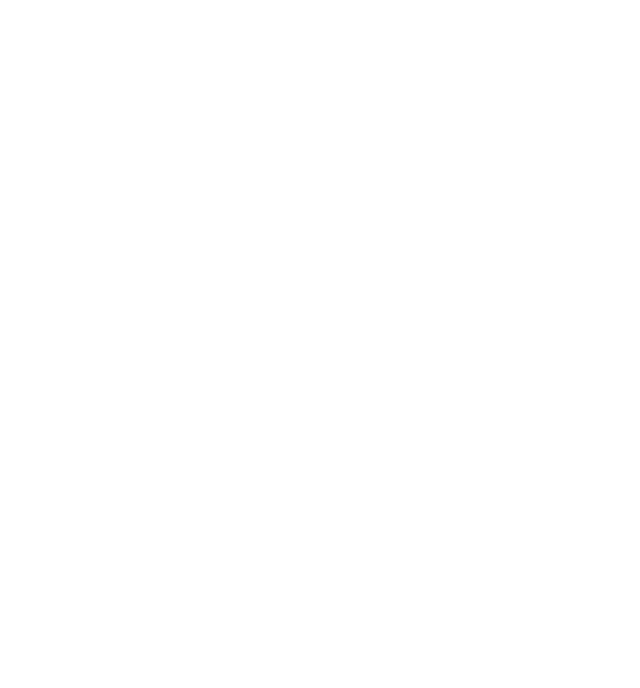
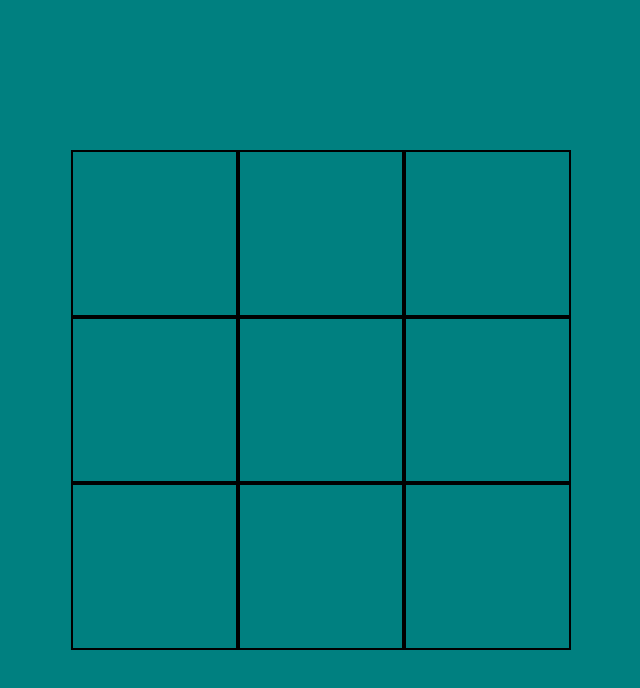
Before and after one commit to zbob889/tic-tac-toe, a plain HTML site: page index.html in a window 1280 px wide. Shown: the whole page, without its empty margins (319-959 px from the left). Drawn offline with Linux system fonts and the light colour scheme.

Commit message:
Set up some js and the grid in html and css

```diff
--- a/index.html
+++ b/index.html
@@ -6,9 +6,25 @@
     <meta name="viewport" content="width=device-width, initial-scale=1.0">
     <link rel="stylesheet" href="style.css">
     <script src="script.js" defer></script>
-    <title>Document</title>
+    <title>Tic-Tac-Toe</title>
 </head>
 <body>
 
+    <div id="container">
+
+        <div id="board">
+            <div class="cell" id="topLeft"></div>
+            <div class="cell" id="topMiddle"></div>
+            <div class="cell" id="topRight"></div>
+            <div class="cell" id="centerLeft"></div>
+            <div class="cell" id="centerMiddle"></div>
+            <div class="cell" id="centerRight"></div>
+            <div class="cell" id="bottomLeft"></div>
+            <div class="cell" id="bottomMiddle"></div>
+            <div class="cell" id="bottomRight"></div>
+        </div>
+
+    </div>
+
 </body>
 </html>
--- a/script.js
+++ b/script.js
@@ -0,0 +1,24 @@
+const gameBoard = (() => {
+
+    const boardCells = (mark) => {
+        return { mark };
+    };
+
+    const topRight = boardCells('empty');
+    const topMiddle = boardCells('empty');
+    const topLeft = boardCells('empty');
+    const centerRight = boardCells('empty');
+    const centerMiddle = boardCells('empty');
+    const centerLeft = boardCells('empty');
+    const bottomRight = boardCells('empty');
+    const bottomMiddle = boardCells('empty');
+    const bottomLeft = boardCells('empty');
+
+    const currentBoard = [topRight, topMiddle, topLeft, centerRight, centerMiddle, centerLeft, bottomRight, bottomMiddle, bottomLeft];
+
+
+})();
+
+const players = (name) => {
+    return { name };
+};
--- a/style.css
+++ b/style.css
@@ -0,0 +1,23 @@
+* {
+    margin: 0;
+    padding: 0;
+}
+
+#container {
+    display: flex;
+    justify-content: center;
+    align-items: center;
+    height: 100vh;
+    background-color: teal;
+}
+
+#board {
+    height: 500px;
+    width: 500px;
+    display: grid;
+    grid-template: repeat(3, 1fr) / repeat(3, 1fr);
+}
+
+.cell {
+    border: 2px solid black;
+}
```
